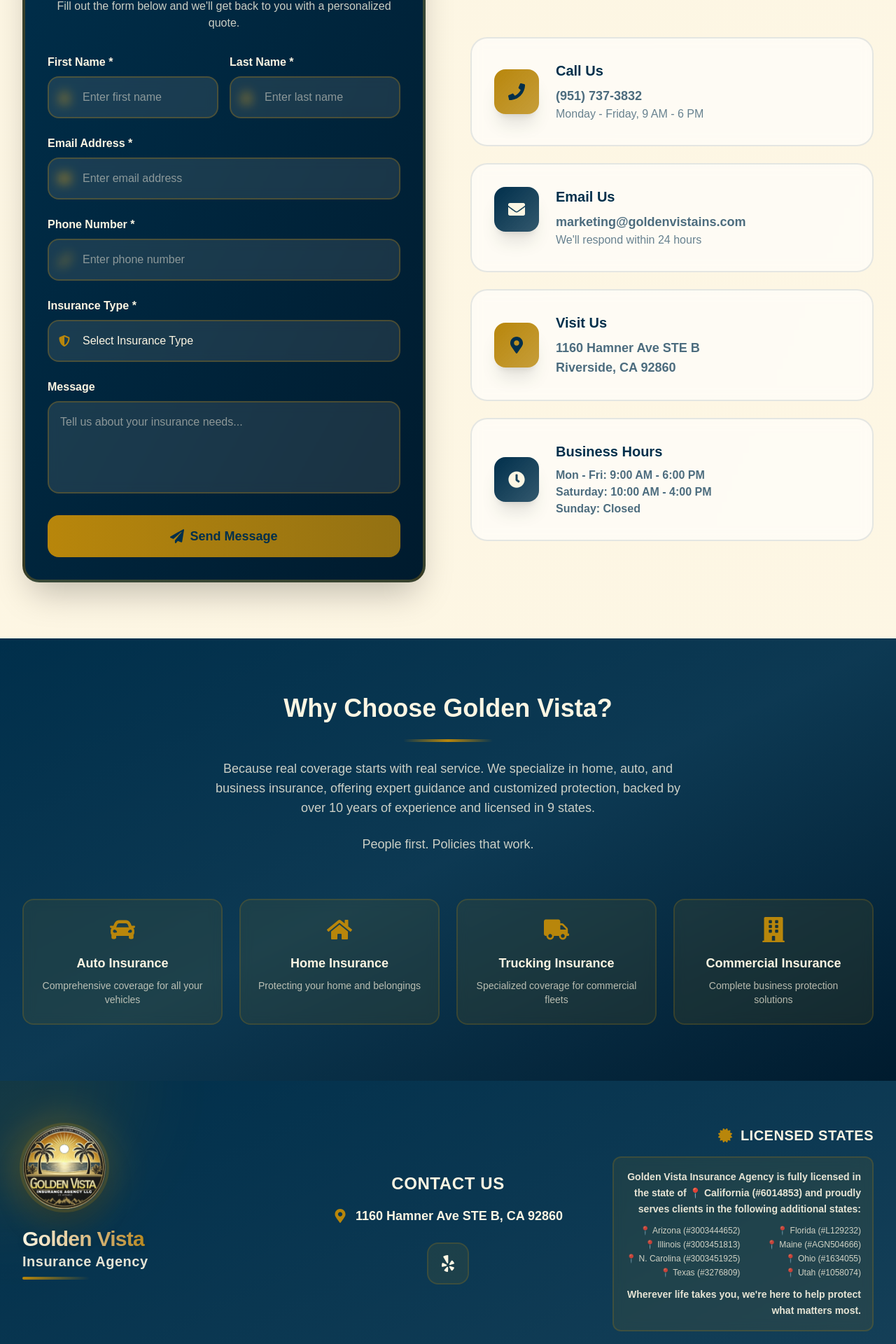
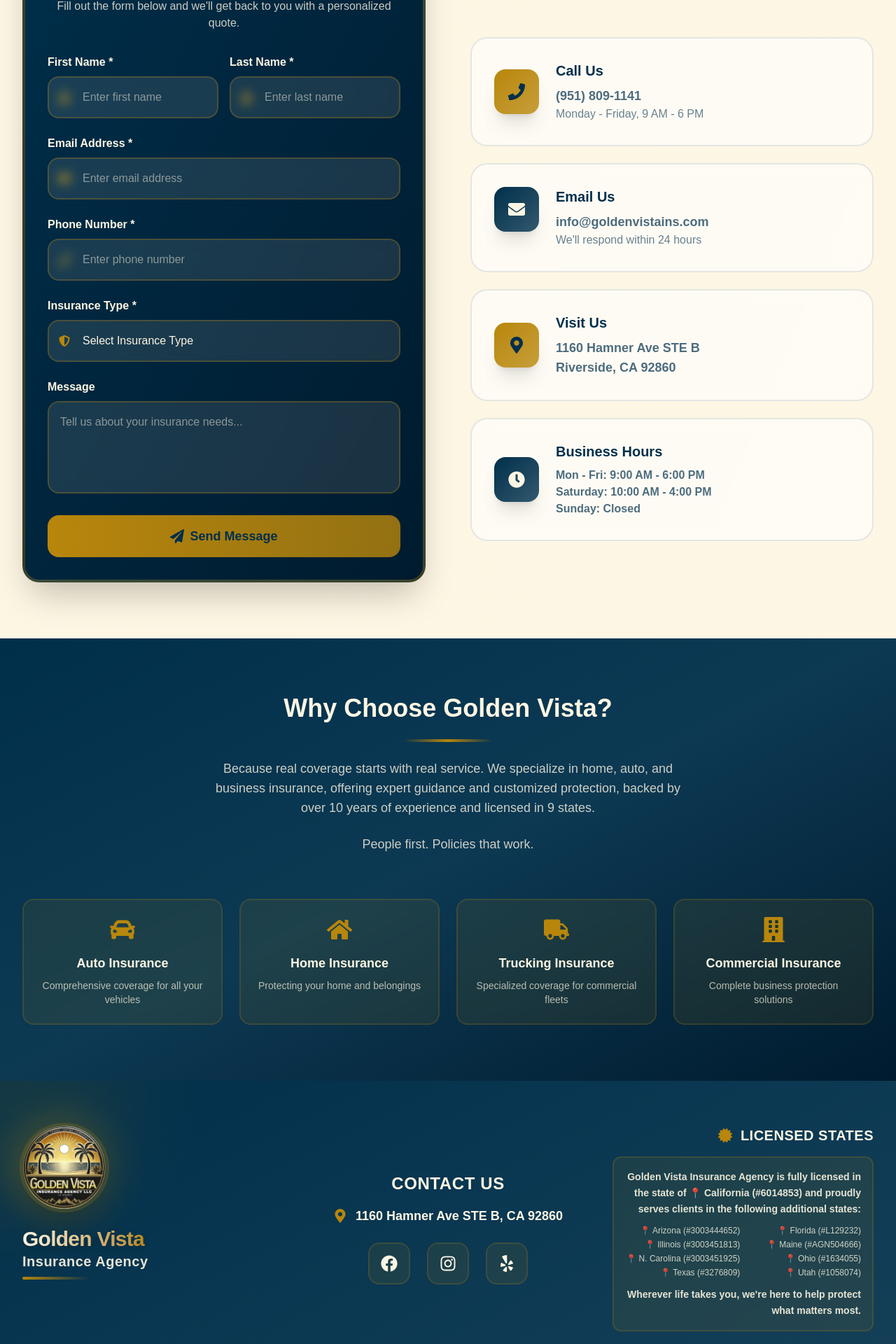
Before and after one commit to AlbertoGuadron/golden-vista, a Next.js app: page /contactus in a window 1280 px wide. Shown: the part 860-2780 px from the top of the page at 70% size. Built offline with nearby package versions, Linux system fonts and the light colour scheme.

Commit message:
actualizacion de informacion

```diff
--- a/app/contactus/page.tsx
+++ b/app/contactus/page.tsx
@@ -320,7 +320,7 @@ export default function ContactUsPage() {
                       </div>
                       <div>
                         <h3 className="text-xl font-black text-[#002F4B] mb-2">Call Us</h3>
-                        <p className="text-[#002F4B]/70 text-lg font-bold">(951) 737-3832</p>
+                        <p className="text-[#002F4B]/70 text-lg font-bold">(951) 809-1141</p>
                         <p className="text-[#002F4B]/60">Monday - Friday, 9 AM - 6 PM</p>
                       </div>
                     </div>
@@ -336,7 +336,7 @@ export default function ContactUsPage() {
                       </div>
                       <div className="flex-1 min-w-0"> {/* Agregado flex-1 y min-w-0 para permitir que el contenido se ajuste */}
                         <h3 className="text-xl font-black text-[#002F4B] mb-2">Email Us</h3>
-                        <p className="text-[#002F4B]/70 text-lg font-bold break-all sm:break-normal">marketing@goldenvistains.com</p> {/* Agregado break-all para móvil y break-normal para desktop */}
+                        <p className="text-[#002F4B]/70 text-lg font-bold break-all sm:break-normal">info@goldenvistains.com</p> {/* Agregado break-all para móvil y break-normal para desktop */}
                         <p className="text-[#002F4B]/60">We'll respond within 24 hours</p>
                       </div>
                     </div>
--- a/components/footer.tsx
+++ b/components/footer.tsx
@@ -49,16 +49,16 @@ export default function Footer() {
 
             {/* Social Media */}
             <div className="flex space-x-6">
-              {/*<Link href="#" className="group">
+              <Link href="https://www.facebook.com/profile.php?id=61578841493204" className="group" target="_blank">
                 <div className="p-4 rounded-2xl bg-[#B8860B]/10 hover:bg-[#B8860B] transition-all duration-500 transform hover:scale-110 hover:shadow-2xl hover:-translate-y-1 border-2 border-[#B8860B]/20 hover:border-[#B8860B]">
                   <FaFacebook className="text-2xl text-[#FDF6E3] group-hover:text-[#002F4B] transition-colors duration-300" />
                 </div>
               </Link>
-              <Link href="#" className="group">
+              <Link href="https://www.instagram.com/goldenvistainsurance/" className="group" target="_blank">
                 <div className="p-4 rounded-2xl bg-[#B8860B]/10 hover:bg-[#B8860B] transition-all duration-500 transform hover:scale-110 hover:shadow-2xl hover:-translate-y-1 border-2 border-[#B8860B]/20 hover:border-[#B8860B]">
                   <FaInstagram className="text-2xl text-[#FDF6E3] group-hover:text-[#002F4B] transition-colors duration-300" />
                 </div>
-              </Link>*/}
+              </Link>
               <Link href="https://www.yelp.com/biz/golden-vista-insurance-agency-riverside-2" className="group" target="_blank">
                 <div className="p-4 rounded-2xl bg-[#B8860B]/10 hover:bg-[#B8860B] transition-all duration-500 transform hover:scale-110 hover:shadow-2xl hover:-translate-y-1 border-2 border-[#B8860B]/20 hover:border-[#B8860B]">
                   <FaYelp className="text-2xl text-[#FDF6E3] group-hover:text-[#002F4B] transition-colors duration-300" />
```
